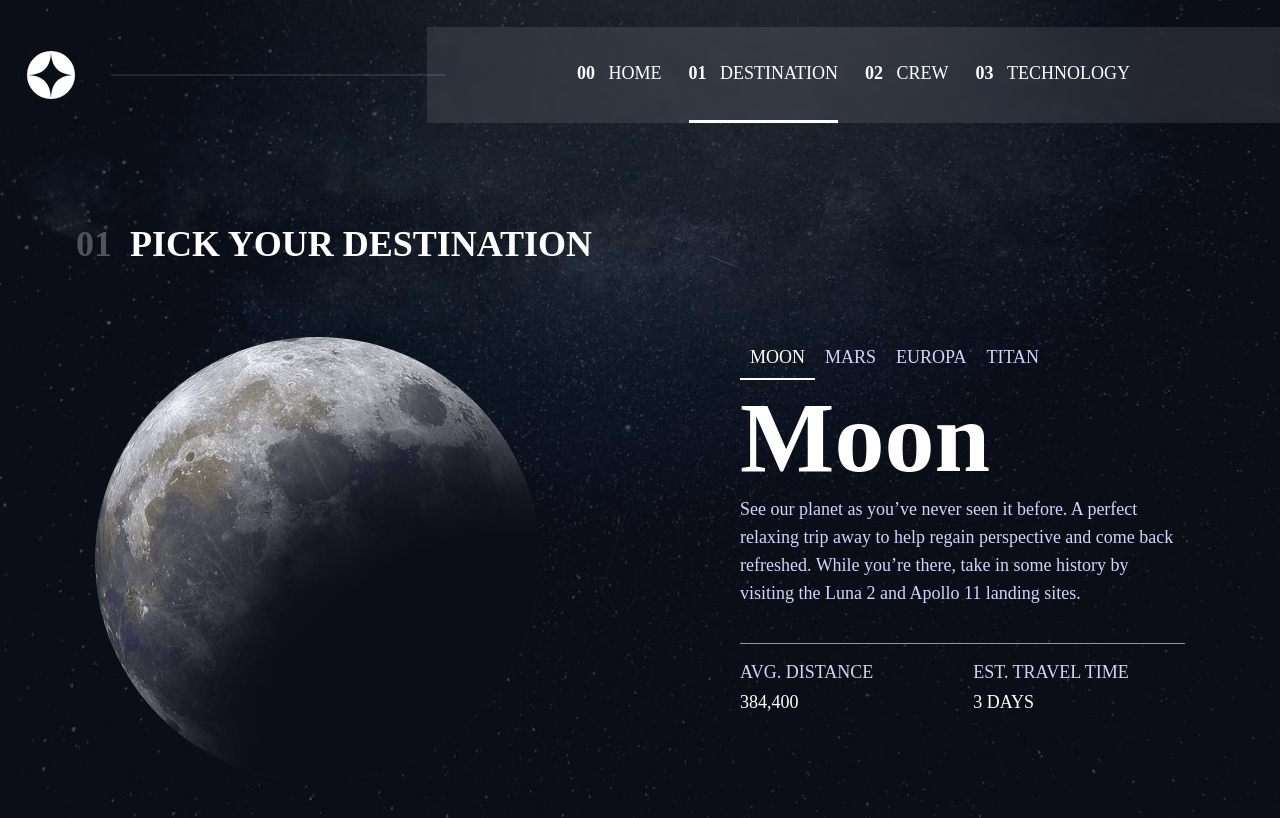
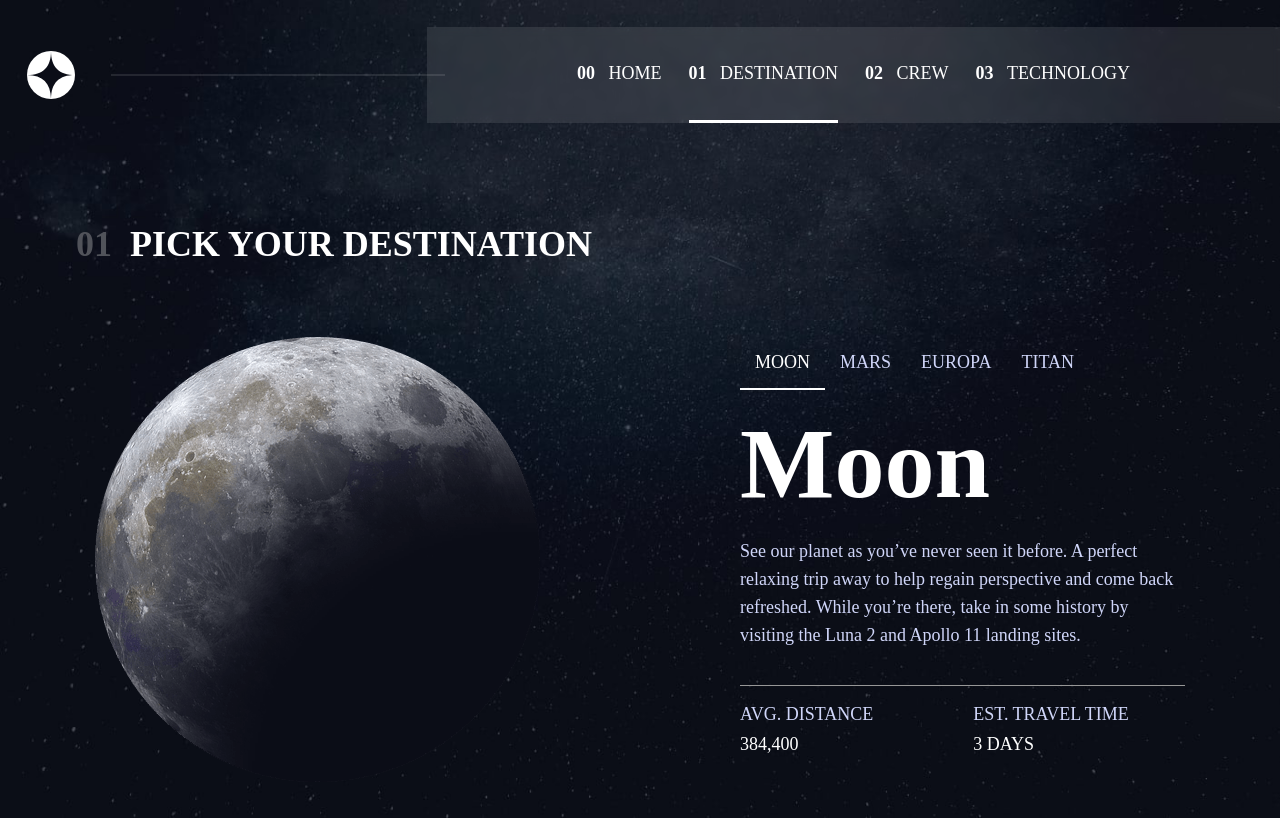
Before and after one commit to MitiaElodie/space-tourism-website-main, a Vue app: page /destination in a window 1280 px wide. Built offline with nearby package versions, Linux system fonts and the light colour scheme; a web font is replaced by a local one.

Commit message:
CSS: adjust some css in destinationDetails and text tabs

```diff
--- a/src/assets/base.scss
+++ b/src/assets/base.scss
@@ -39,6 +39,7 @@ $laptop-breakpoint: 1000px;
   --destination-separator-color: #{ $color-grey };
   --destination-image-size: 170px;
   --destination-information-container-max-width: 575px;
+  --destination-title-margin: 16px;
 
   --point-slider-size: 10px;
   --point-slider-color: #36373f;
@@ -65,6 +66,8 @@ $laptop-breakpoint: 1000px;
   --header-height: 60px;
 
   --menu-background-color: rgba(255, 255, 255, 0.1);
+
+  --text-tab-padding: 15px;
 }
 
 @media (min-width: $tablet-breakpoint) {
--- a/src/components/DestinationDetails.vue
+++ b/src/components/DestinationDetails.vue
@@ -33,6 +33,7 @@ export default {
    text-align: center;
    &__name {
       font-size: var(--h2-size);
+      margin: var(--destination-title-margin) 0;
    }
 
    &__description {
--- a/src/components/TextTabs.vue
+++ b/src/components/TextTabs.vue
@@ -65,7 +65,7 @@ export default {
       color: var(--color-secondary-text);
       border: none;
       text-transform: uppercase;
-      padding: 10px;
+      padding: var(--text-tab-padding);
       font-size: var(--body-size);
 
       &:hover {
```
